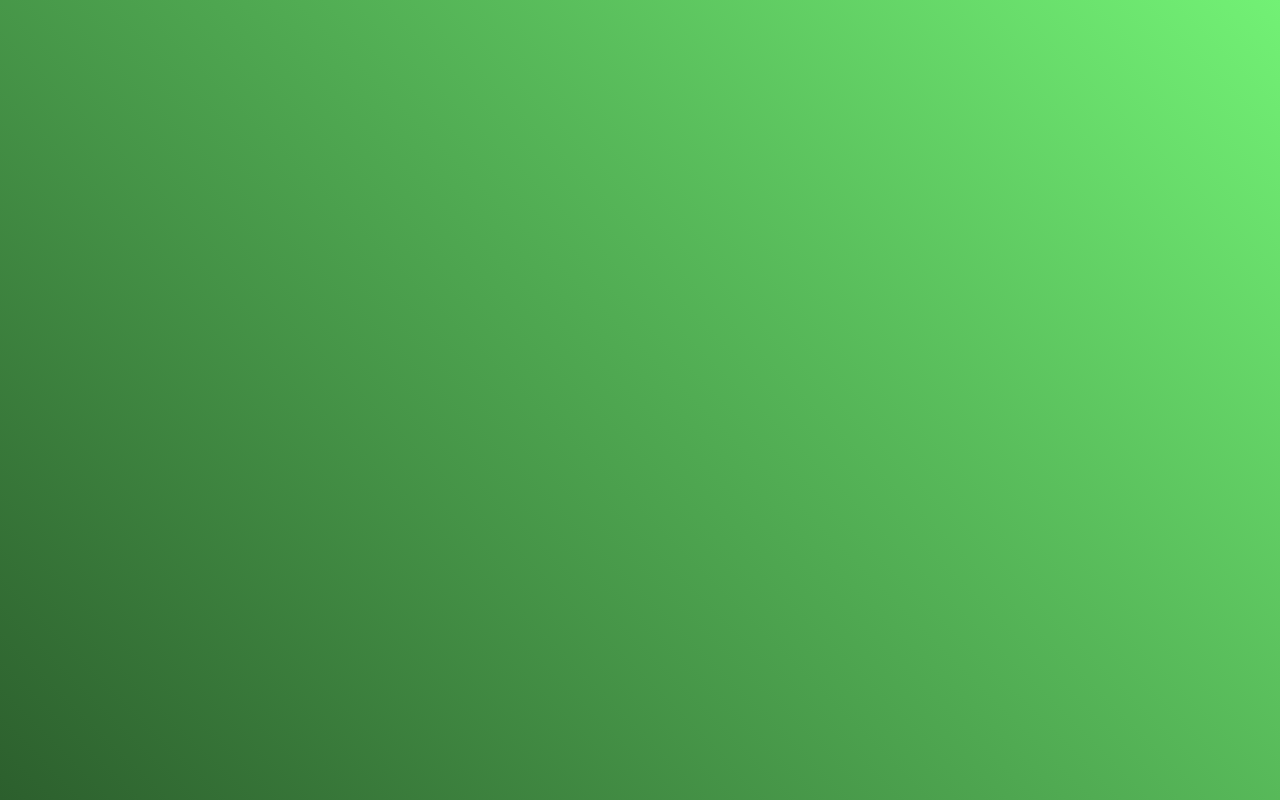
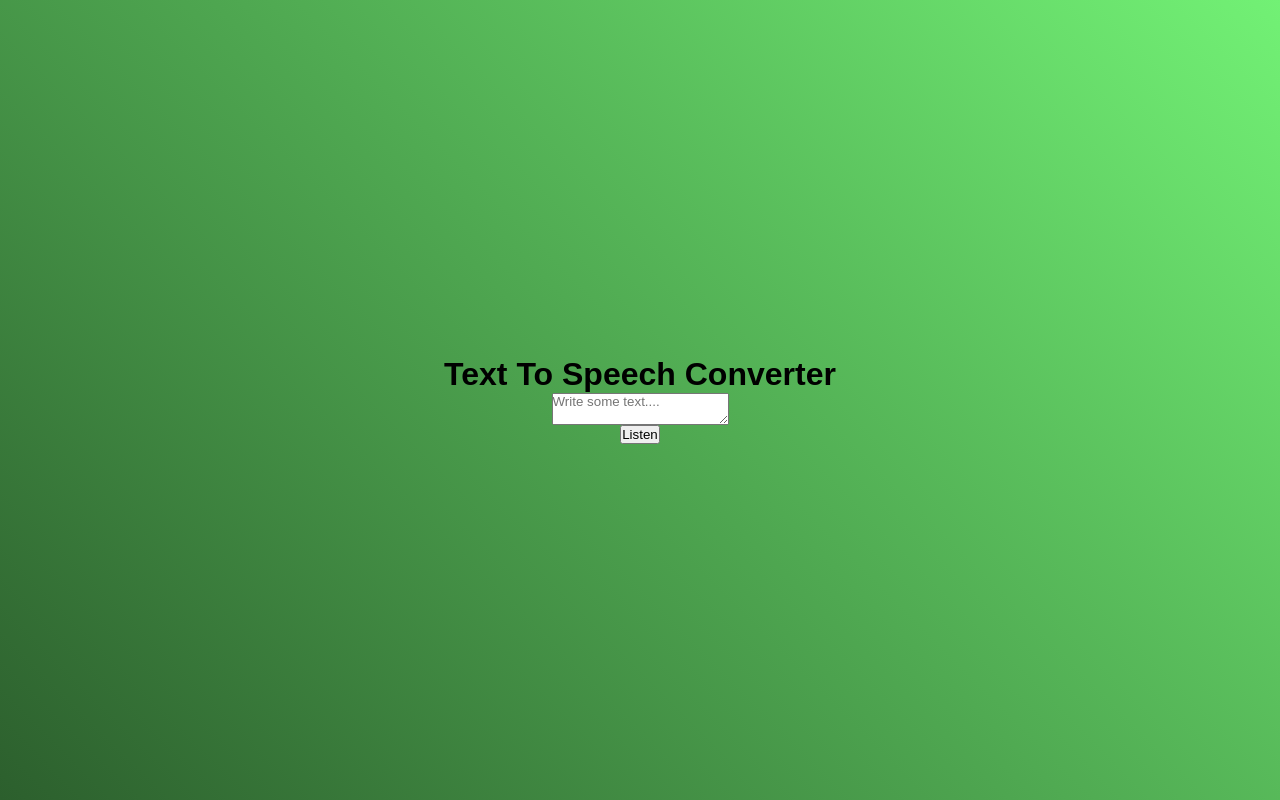
Before and after one commit to ARU0007/Text-To-Speech-Converter, a plain HTML site: page index.html in a window 1280 px wide. Drawn offline with Linux system fonts and the light colour scheme.

Commit message:
inserted buttons

```diff
--- a/index.html
+++ b/index.html
@@ -7,6 +7,13 @@
     <link rel="stylesheet" href="style.css" />
   </head>
   <body>
-    <div class="main"></div>
+    <div class="main">
+      <h1>Text To Speech <span>Converter</span></h1>
+      <textarea placeholder="Write some text...."></textarea>
+      <div class="row">
+        <!-- <select></select> -->
+        <button>Listen</button>
+      </div>
+    </div>
   </body>
 </html>
```
